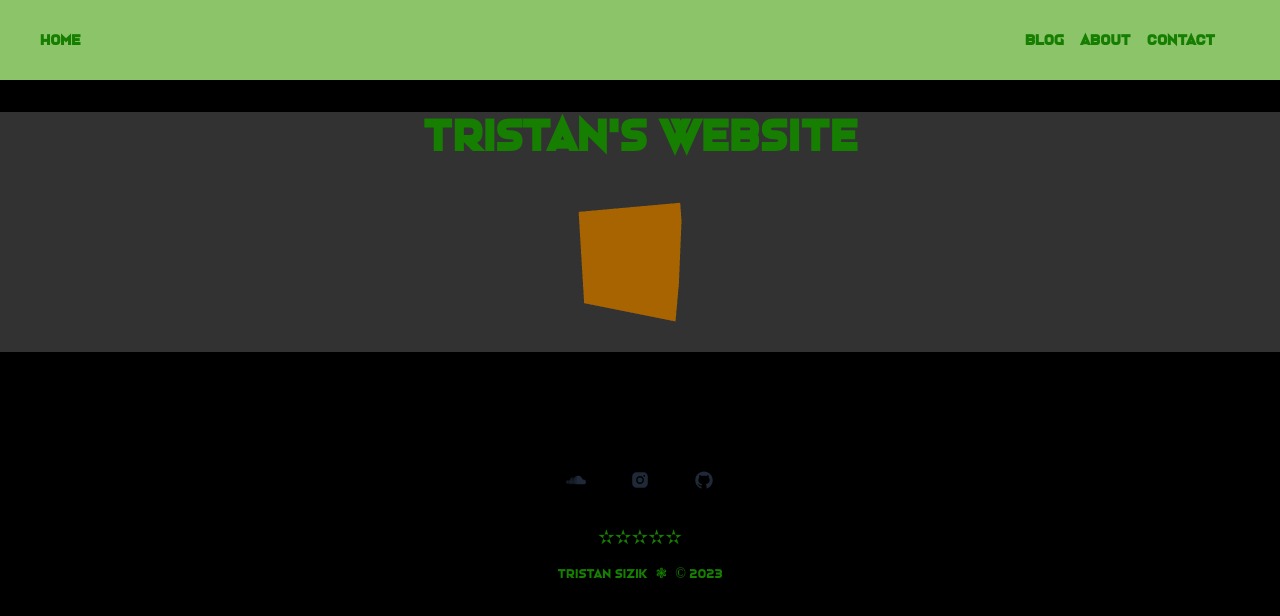
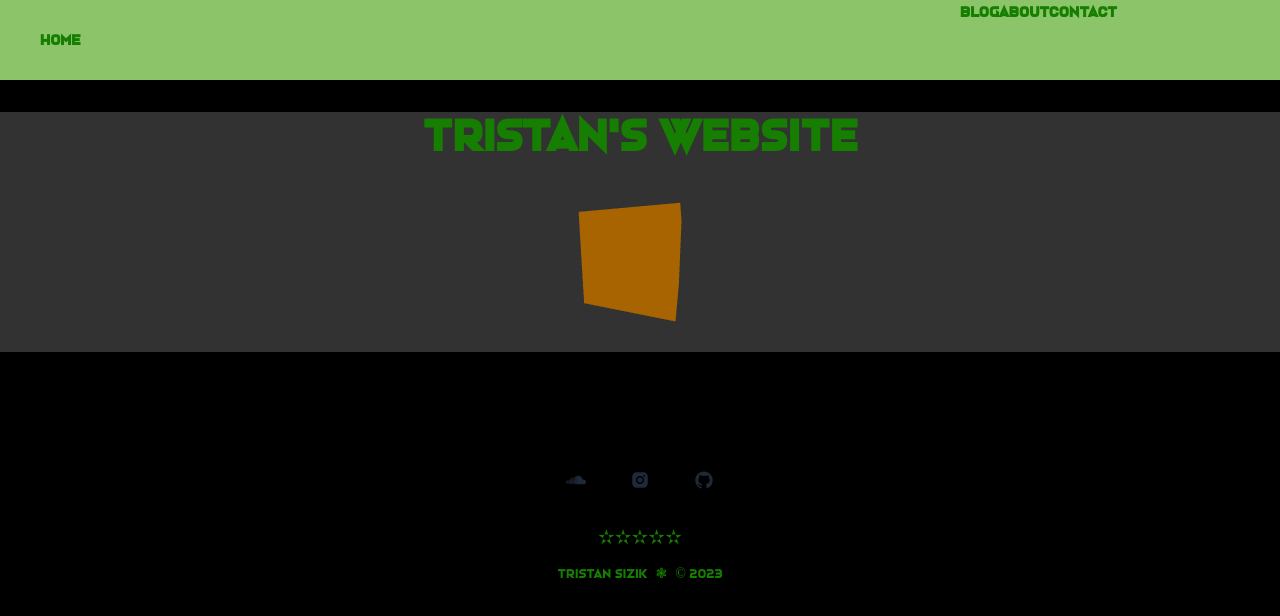
Before and after one commit to tristansizik/ForfunsiesWebDev, a Next.js app: page / in a window 1280 px wide. Shown: the top 616 px of the page. Built offline with nearby package versions, Linux system fonts and the light colour scheme.

Commit message:
started the responsive design of drop down box

```diff
--- a/src/components/NavBarHome.js
+++ b/src/components/NavBarHome.js
@@ -6,18 +6,19 @@ const NavBarHome = (bgColor) => {
   const [click, setClick] = useState(false);
     return (
       <>
-      <div className="justify-center items-center sticky top-0 h-20 w-full bg-faint-grey ">
-        <div className="flex h-full items-center">
-          <Link href="/" className="flex w-25% px-10 font-Hardigan font-bold text-green-blueish-dark hover:text-green-dark ">Home</Link>
-          <div className="flex w-50% h-full text-green-blueish-dark font-Hardigan text-2xl font-extrabold justify-center"></div>
-          <div className="flex w-25% font-Hardigan relative h-full justify-center">
-            <div className="text-base leading-1 sm:flex hidden items-center">
-              <Link className="px-2 font-bold text-green-blueish-dark hover:text-green-dark" href="/threejspage">Blog</Link>
-              <Link className="px-2 font-bold text-green-blueish-dark hover:text-green-dark" href="/about">About</Link>
-              <Link className="px-2 font-bold text-green-blueish-dark hover:text-green-dark" href="/contact">Contact</Link>
+      <div className="justify-center items-center sticky h-20 w-full bg-faint-grey ">
+        <div className="flex h-full items-center font-Hardigan font-bold text-green-blueish-dark">
+          <Link href="/" className="flex w-25% px-10 hover:text-green-dark ">Home</Link>
+          <div className="flex w-50% h-full font-extrabold items-center"></div>
+          <div className="w-25% h-full ">
+            <div className="absolute sm:relative flex-col md:flex-row gap-10 top-[-100%] sm:top-[inherit]"
+                 id="menu">
+              <Link className="hover:text-green-dark" href="/threejspage">Blog</Link>
+              <Link className="hover:text-green-dark" href="/about">About</Link>
+              <Link className="hover:text-green-dark" href="/contact">Contact</Link>
             </div>
-            <div className='sm:hidden flex items-center'>
-              <NavBarIcon icon={<FaBars size="20" />} text={''} onclick={ClickEvent()}/>
+            <div className='sm:hidden items-center'>
+              <NavBarIcon icon={<FaBars size="20" />}/>
             </div>
           </div>
         </div>
@@ -26,19 +27,18 @@ const NavBarHome = (bgColor) => {
     );
   }
 
-  const NavBarIcon = ({icon, text = ''}) => {
+  const NavBarIcon = ({icon}) => {
     return (
-    <div className="navbar-icon group">
+    <button onClick={ClickEvent} className="navbar-icon group">
       {icon}
-
-      <span className="navbar-tooltip">
-      </span>
-    </div>
+    </button>
     );
   }
 
   const ClickEvent = () => {
-    console.log("hi");
+    console.log("I've been clicked");
+    let menu = document.getElementById("menu");
+    menu.classList.toggle("top-[50px]");
   }
 
   export default NavBarHome;
```
